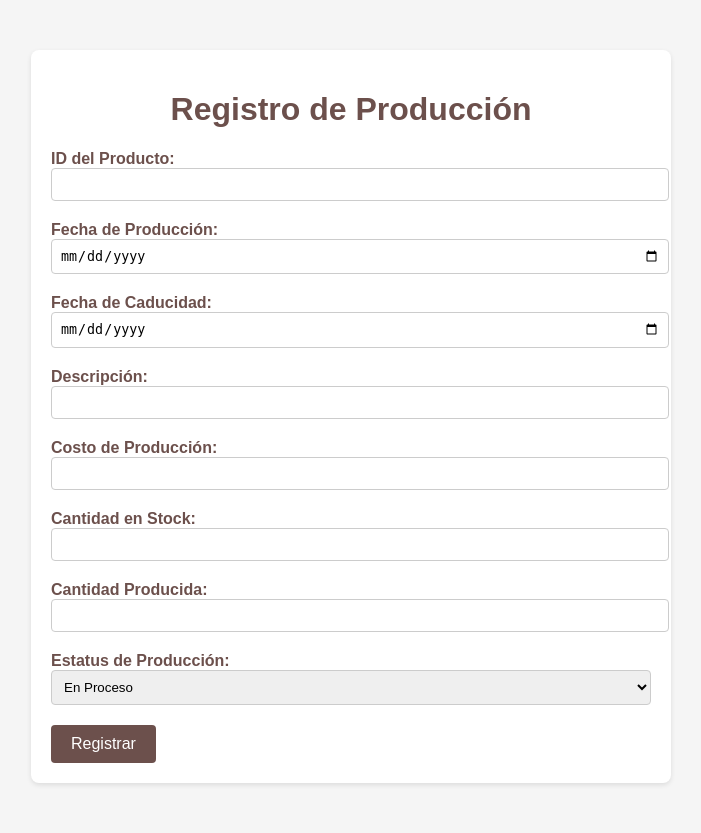
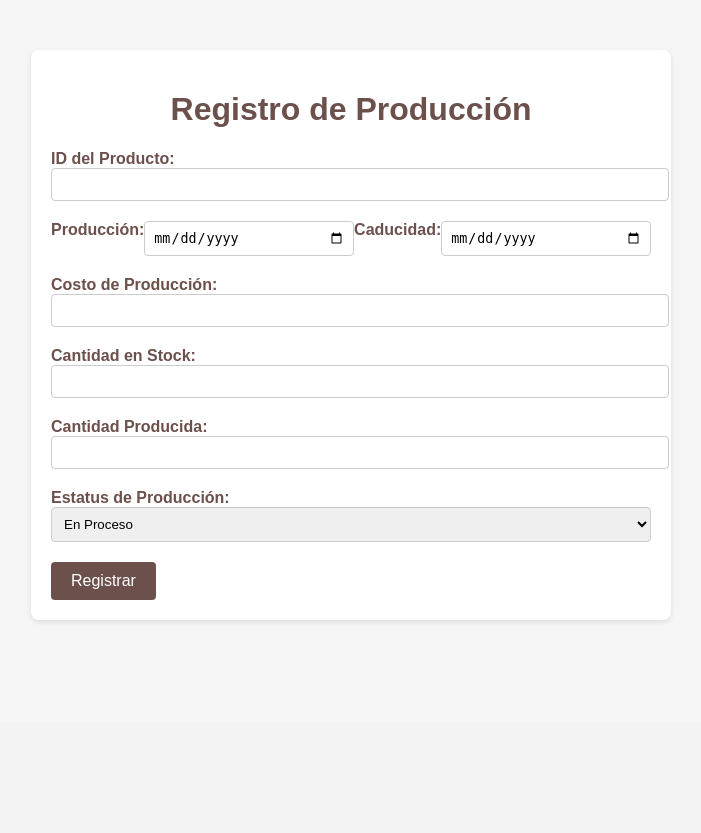
Before and after one commit to brendaJK/GalletoOsi, a Flask app: page /produccion in a window 1280 px wide. Shown: the part 78-911 px from the top of the page, without its empty margins (289-990 px from the left). After the commit the page ends 700 px from the top, so only its background shows below. Run offline with Flask 3, Linux system fonts and the light colour scheme; some libraries are stand-ins or nearby versions.

Commit message:
Modificacion al formulario

```diff
--- a/forms.py
+++ b/forms.py
@@ -12,7 +12,6 @@ class produccionForm(Form):
         costoProduccion = StringField('nombre del producto', [validators.DataRequired(message="El campo es requerido"), validators.Length(min=4, max=64, message="Ingrese un nombre válido")])
         fechaProduccion = StringField('nombre del producto', [validators.DataRequired(message="El campo es requerido"), validators.Length(min=4, max=64, message="Ingrese un nombre válido")])
         descripcion = StringField('nombre del producto', [validators.DataRequired(message="El campo es requerido"), validators.Length(min=4, max=64, message="Ingrese un nombre válido")])
-        fechaCaducidad = StringField('nombre del producto', [validators.DataRequired(message="El campo es requerido"), validators.Length(min=4, max=64, message="Ingrese un nombre válido")])
 
 class ProveForm(Form):
     id=IntegerField('id')
--- a/templates/produccionModule/produccion.html
+++ b/templates/produccionModule/produccion.html
@@ -31,17 +31,11 @@
         <label for="idProducto">ID del Producto:</label>
         <input type="text" id="idProducto" name="idProducto" required>
       </div>
-      <div class="form-group">
-        <label for="fechaProduccion">Fecha de Producción:</label>
+      <div class="form-group col-2" style="display: flex;">
+        <label for="fechaProduccion">Producción:</label>
         <input type="date" id="fechaProduccion" name="fechaProduccion" required>
-      </div>
-      <div class="form-group">
-        <label for="fechaCaducidad">Fecha de Caducidad:</label>
+        <label for="fechaCaducidad">Caducidad:</label>
         <input type="date" id="fechaCaducidad" name="fechaCaducidad" required>
-      </div>
-      <div class="form-group">
-        <label for="descripcion">Descripción:</label>
-        <input type="text" id="descripcion" name="descripcion" required>
       </div>
       <div class="form-group">
         <label for="costoProduccion">Costo de Producción:</label>
```
Also changed, not shown: static/produccionStyle/produccion.css (line endings or trailing spaces).
